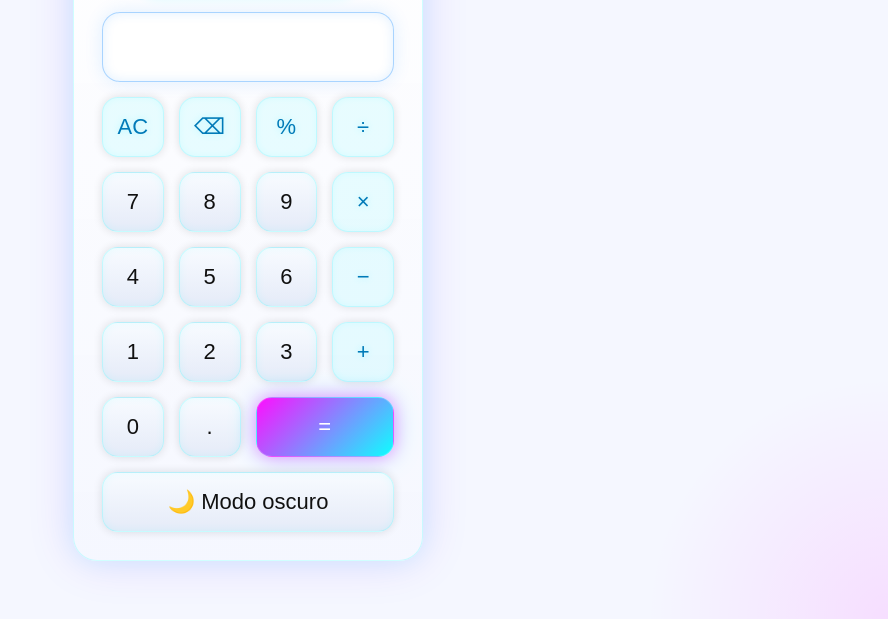
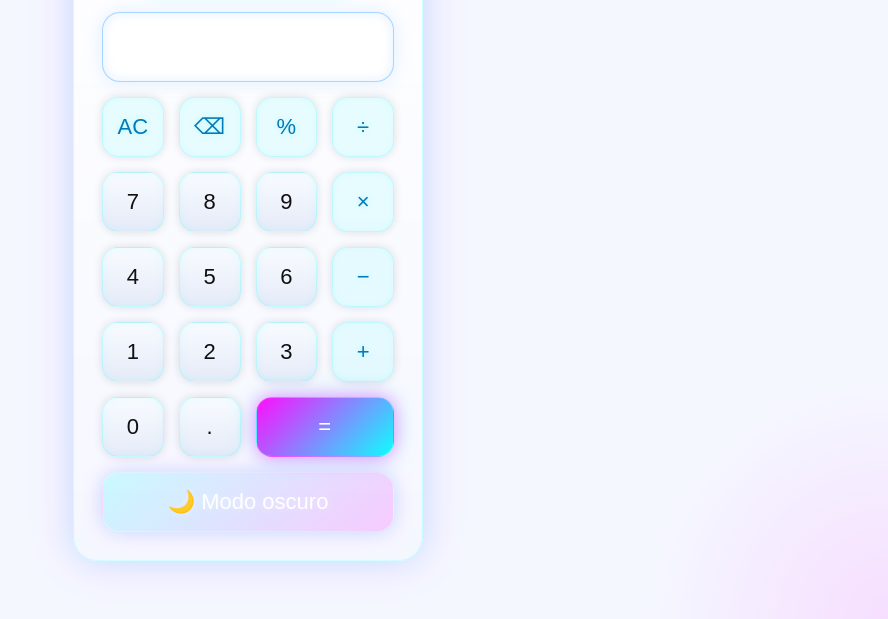
Before and after one commit to Alexx-Aguilar/Laboratorio, a plain HTML site: page index.html in a window 1280 px wide. Shown: the part 181-800 px from the top of the page, without its empty margins (392-1280 px from the left). Drawn offline with Linux system fonts and the light colour scheme.

Commit message:
style: mejorar botón de cambio de tema

```diff
--- a/styles.css
+++ b/styles.css
@@ -316,4 +316,21 @@ button:active {
 /* Estilo de botón de modo oscuro/claro */
 .modo {
     grid-column: span 4;
+    border-radius: 18px;
+    background: linear-gradient(135deg, rgba(0, 255, 255, 0.18), rgba(255, 0, 255, 0.18));
+    border: 1px solid rgba(255, 255, 255, 0.22);
+    color: #ffffff;
+    box-shadow:
+        0 0 16px rgba(0, 255, 255, 0.2),
+        0 0 24px rgba(255, 0, 255, 0.16);
+    text-shadow: 0 0 8px rgba(255, 255, 255, 0.5);
+    transition: transform 0.2s ease, box-shadow 0.2s ease, background 0.3s ease;
 }
+
+.modo:hover {
+    transform: scale(1.02) translateY(-1px);
+    background: linear-gradient(135deg, rgba(0, 255, 255, 0.3), rgba(255, 0, 255, 0.3));
+    box-shadow:
+        0 0 18px rgba(0, 255, 255, 0.3),
+        0 0 32px rgba(255, 0, 255, 0.22);
+}
```
